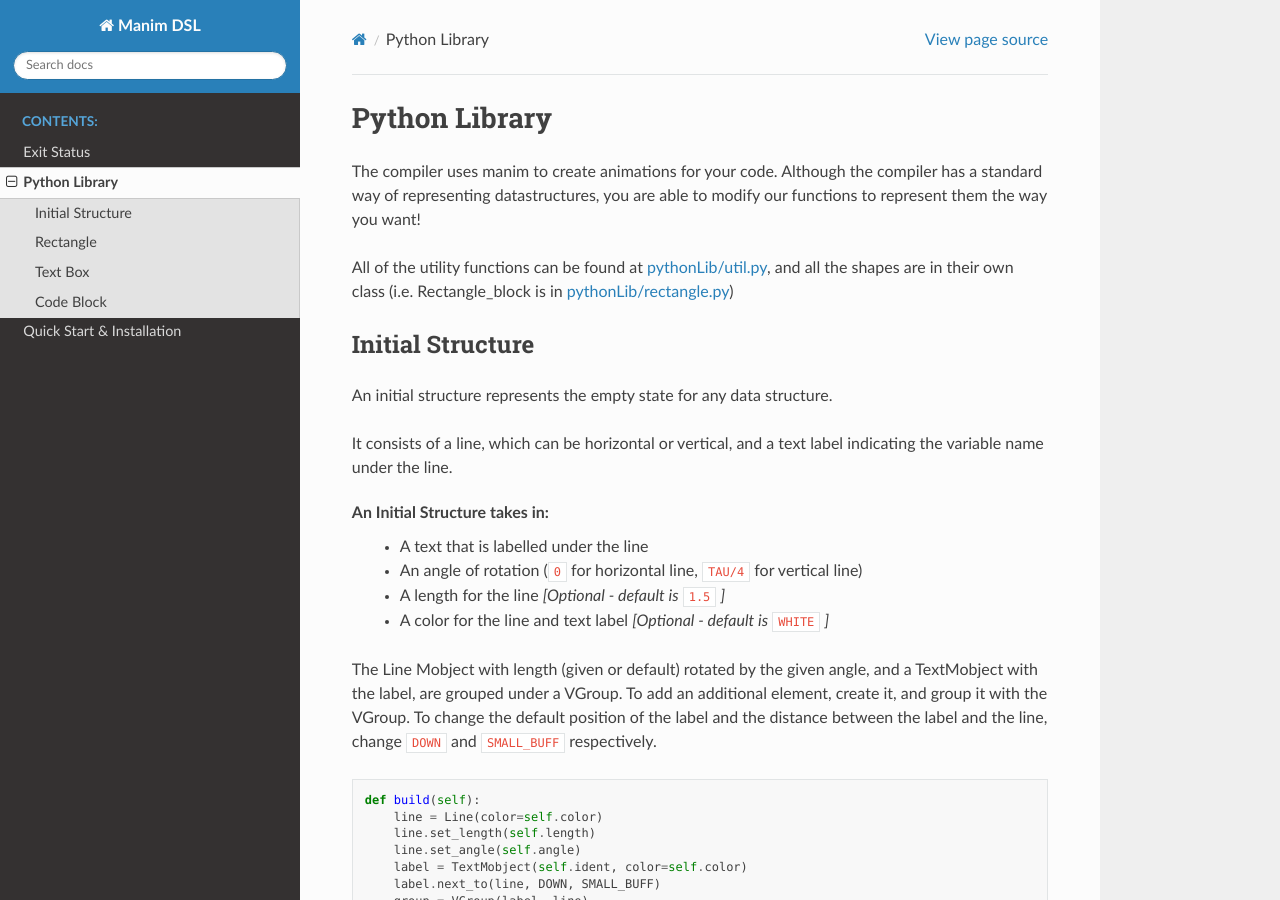
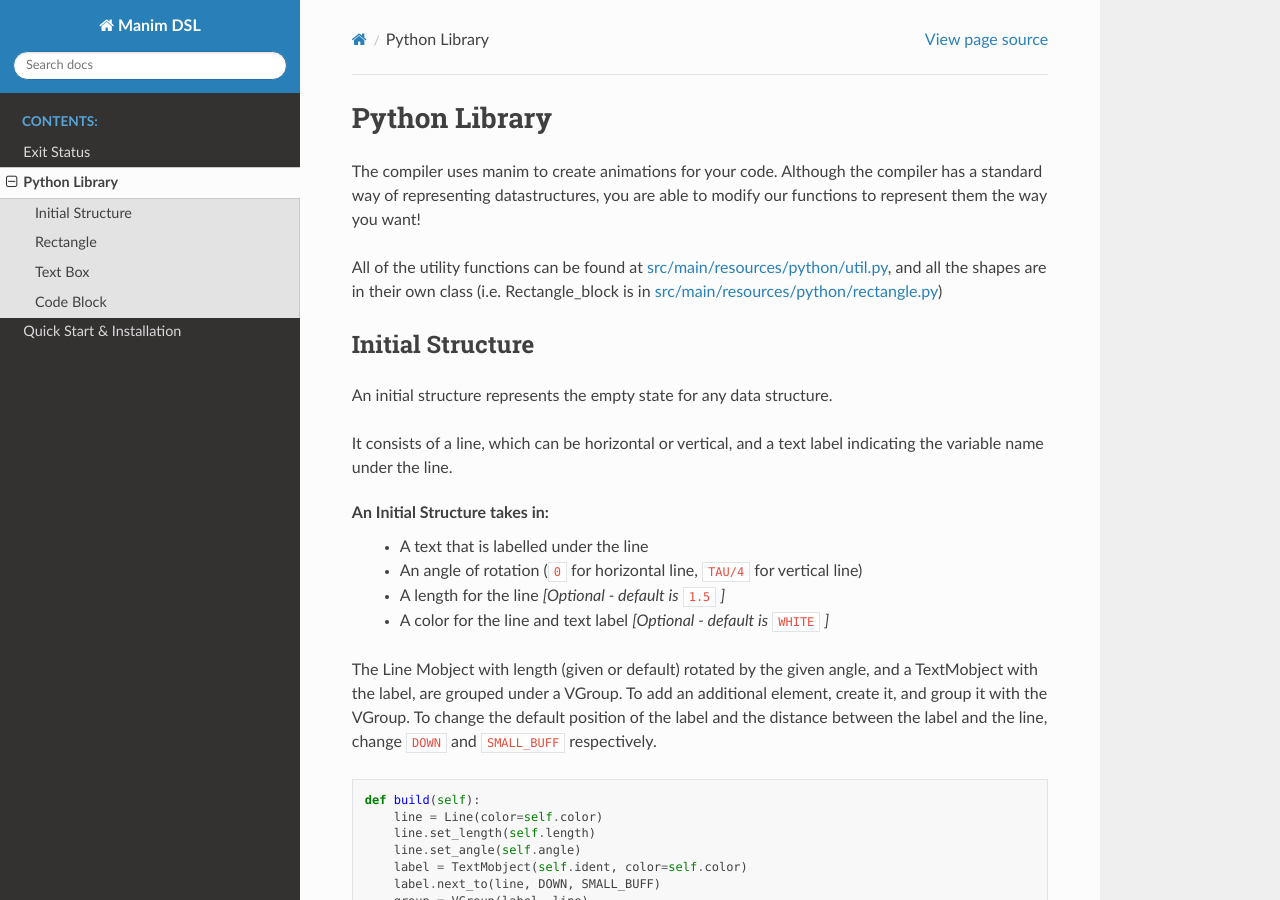
Before and after one commit to VAlgoLang/valgolang.github.io, a Sphinx documentation site: the page built from source/python_library.rst, in a window 1280 px wide and 900 px high. Built offline with Sphinx 7.4.7 and the Read the Docs theme 2.0.0, drawn with Linux system fonts in a browser that asks for light colours.

Commit message:
Fixed path to python lib to resources folder (#6)

```diff
--- a/source/python_library.rst
+++ b/source/python_library.rst
@@ -4,7 +4,7 @@ Python Library
 The compiler uses manim to create animations for your code.
 Although the compiler has a standard way of representing datastructures, you are able to modify our functions to represent them the way you want!
 
-All of the utility functions can be found at `pythonLib/util.py <https://github.com/ManimDSL/ManimDSLCompiler/tree/master/pythonLib/util.py>`_, and all the shapes are in their own class (i.e. Rectangle_block is in `pythonLib/rectangle.py <https://github.com/ManimDSL/ManimDSLCompiler/tree/master/pythonLib/rectangle.py>`_)
+All of the utility functions can be found at `src/main/resources/python/util.py <https://github.com/ManimDSL/ManimDSLCompiler/tree/master/src/main/resources/python/util.py>`_, and all the shapes are in their own class (i.e. Rectangle_block is in `src/main/resources/python/rectangle.py <https://github.com/ManimDSL/ManimDSLCompiler/tree/master/src/main/resources/python/rectangle.py>`_)
 
 Initial Structure
 -----------------
```
